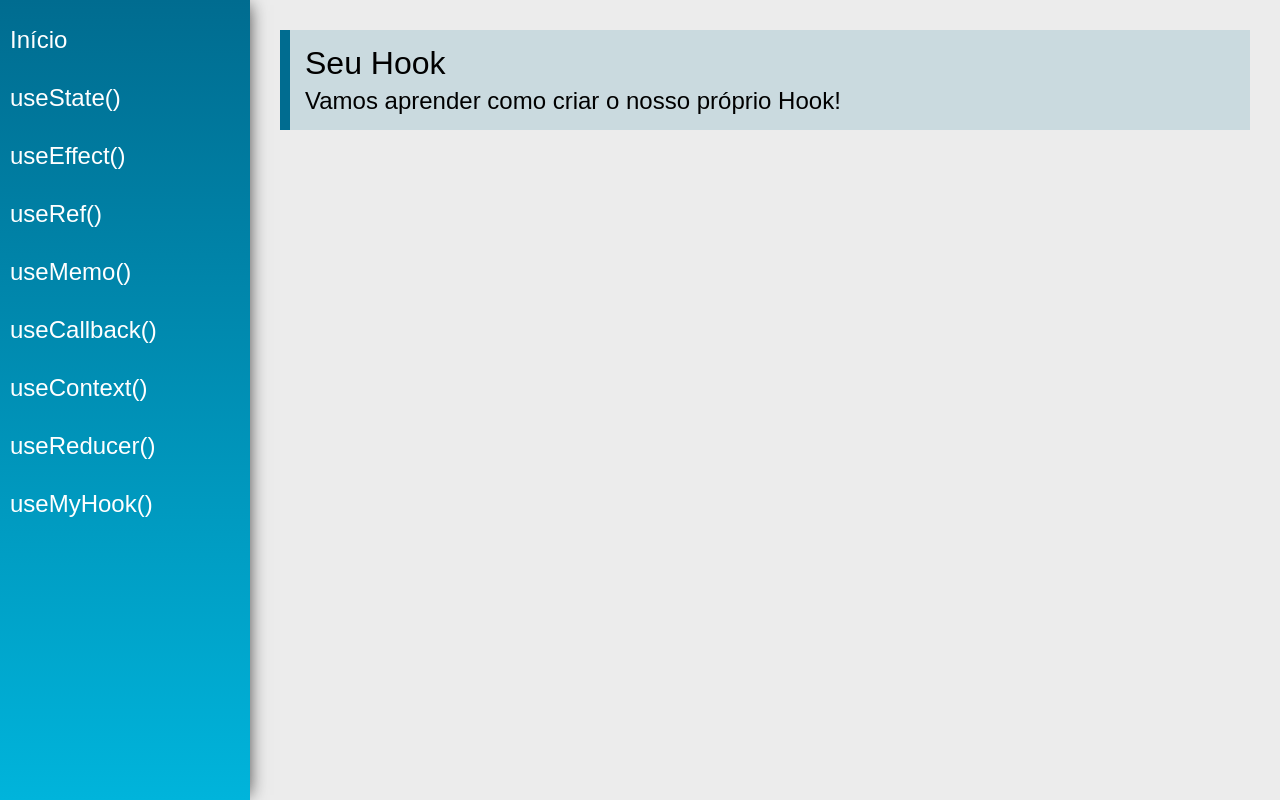
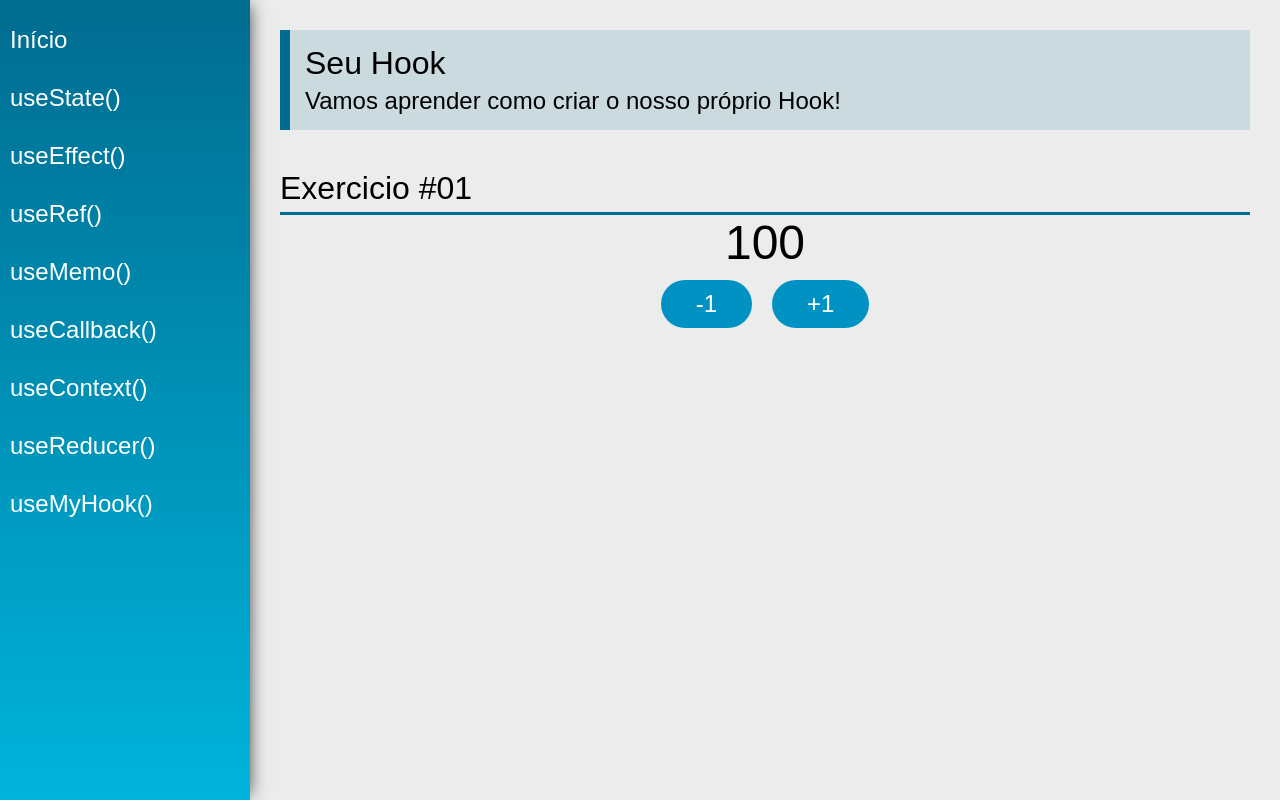
Before and after one commit to devMatheus-Cunha/react-hooks-study, a React (Create React App) app: page /useCustom in a window 1280 px wide. Built offline with nearby package versions, Linux system fonts and the light colour scheme.

Commit message:
feat: my Hooks

```diff
--- /dev/null
+++ b/src/hooks/useCounter.ts
@@ -0,0 +1,15 @@
+import { useState } from "react";
+
+export const useCounter = (initialValue = 100) => {
+  const [count, setCount] = useState(initialValue)
+
+  function inc() {
+    setCount(count + 1)
+  }
+
+  function dec() {
+    setCount(count - 1)
+  }
+
+  return [count, inc, dec] as any
+}
--- a/src/views/examples/UseCustom.tsx
+++ b/src/views/examples/UseCustom.tsx
@@ -1,15 +1,33 @@
-import React from 'react'
+import React from "react";
 
 // components
-import PageTitle from '../../components/layout/PageTitle'
+import PageTitle from "../../components/layout/PageTitle";
+import SectionTitle from "../../components/layout/SectionTitle";
+
+// Hooks
+import { useCounter } from "../../hooks/useCounter";
 
 export const UseCustom = () => {
+  const [count, inc, dec ] = useCounter();
+
   return (
     <div className="UseCustom">
       <PageTitle
         title="Seu Hook"
         subtitle="Vamos aprender como criar o nosso próprio Hook!"
       />
+      <SectionTitle title="Exercicio #01" />
+      <div className="center">
+        <span className="text">{count}</span>
+        <div>
+          <button className="btn" onClick={() => dec()}>
+            -1
+          </button>
+          <button className="btn" onClick={() => inc()}>
+            +1
+          </button>
         </div>
-    )
-}
+      </div>
+    </div>
+  );
+};
```
Lines whose indentation alone changed are shown as unchanged.
